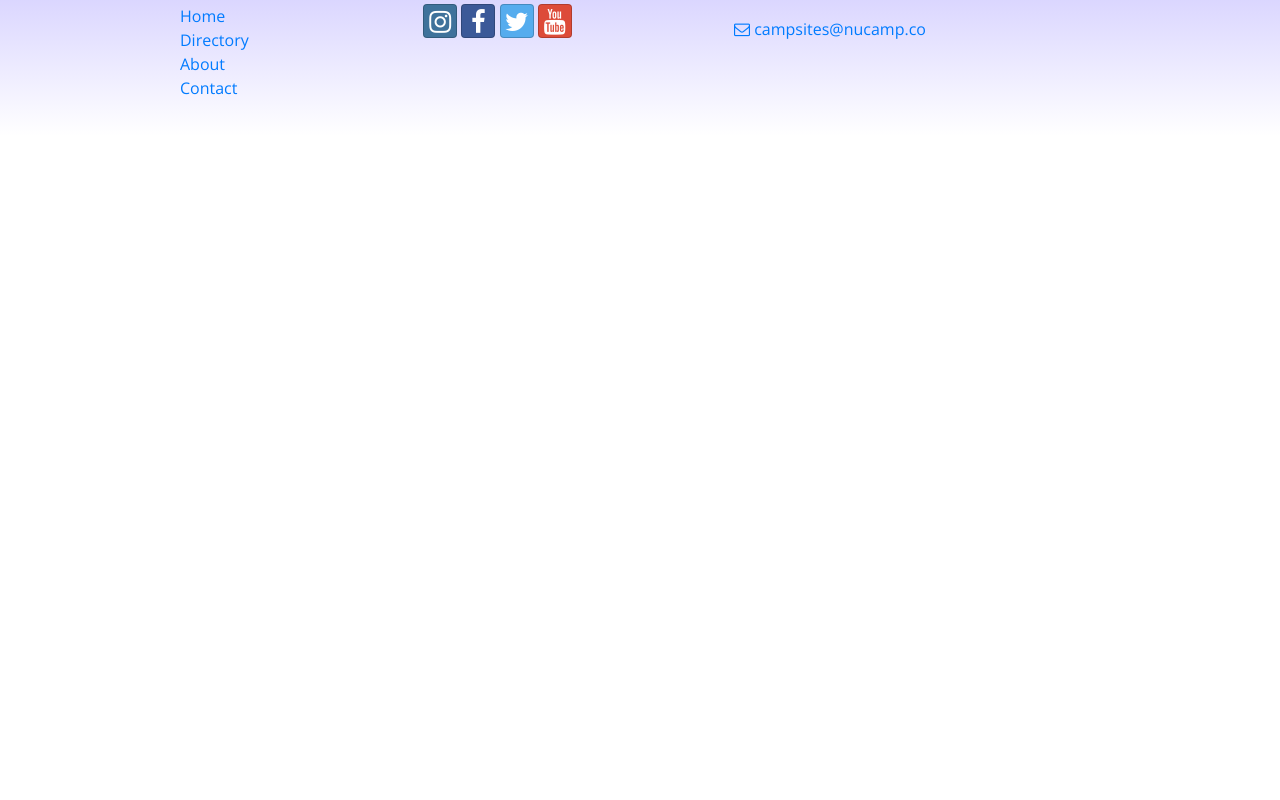
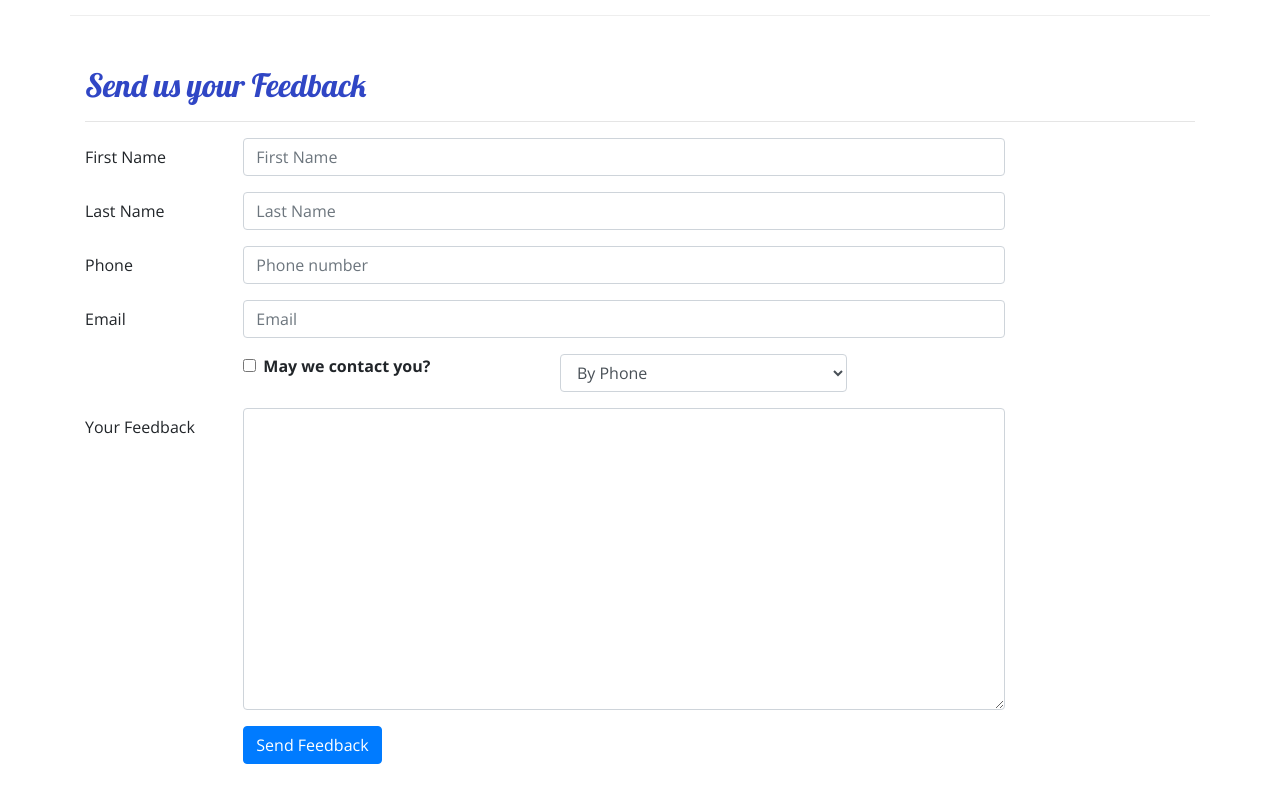
Before and after one commit to JasonH51/NuCampsite, a React (Create React App) app: page /contactus in a window 1280 px wide. Shown: the part 560-1360 px from the top of the page. Before the commit the page ends 800 px from the top, so only its background shows below. Built offline with nearby package versions, Linux system fonts and the light colour scheme.

Commit message:
contactus and Form

```diff
--- /dev/null
+++ b/src/components/AboutComponent.js
@@ -0,0 +1,105 @@
+import React from "react";
+import { Breadcrumb, BreadcrumbItem, Card, CardBody, CardHeader, Media } from "reactstrap";
+import { Link } from "react-router-dom";
+
+function RenderPartner({ partner }) {
+  if (partner) {
+    return (
+      <React.Fragment>
+        <Media object src={partner.image} alt={partner.name} width="150" />
+        <Media body className="ml-5 mb-4">
+          <Media heading>{partner.name}</Media>
+          {partner.description}
+        </Media>
+      </React.Fragment>
+    );
+  }
+  return (
+    <div>
+      <p>empty</p>
+    </div>
+  );
+}
+
+function About(props) {
+  const partners = props.partners.map((partner) => {
+    return (
+      <Media tag="li" key={partner.id}>
+        <RenderPartner partner={partner} />
+      </Media>
+    );
+  });
+
+  return (
+    <div className="container">
+      <div className="row">
+        <div className="col">
+          <Breadcrumb>
+            <BreadcrumbItem>
+              <Link to="/home">Home</Link>
+            </BreadcrumbItem>
+            <BreadcrumbItem active>About Us</BreadcrumbItem>
+          </Breadcrumb>
+          <h2>About Us</h2>
+          <hr />
+        </div>
+      </div>
+      <div className="row row-content">
+        <div className="col-sm-6">
+          <h3>Our Mission</h3>
+          <p>
+            We present a curated database of the best campsites in the vast woods and backcountry of the World Wide Web
+            Wilderness. We increase access to adventure for the public while promoting safe and respectful use of
+            resources. The expert wilderness trekkers on our staff personally verify each campsite to make sure that
+            they are up to our standards. We also present a platform for campers to share reviews on campsites they have
+            visited with each other.
+          </p>
+        </div>
+        <div className="col-sm-6">
+          <Card>
+            <CardHeader className="bg-primary text-white">
+              <h3>Facts At a Glance</h3>
+            </CardHeader>
+            <CardBody>
+              <dl className="row">
+                <dt className="col-6">Founded</dt>
+                <dd className="col-6">February 3, 2016</dd>
+                <dt className="col-6">No. of Campsites in 2019</dt>
+                <dd className="col-6">563</dd>
+                <dt className="col-6">No. of Reviews in 2019</dt>
+                <dd className="col-6">4388</dd>
+                <dt className="col-6">Employees</dt>
+                <dd className="col-6">42</dd>
+              </dl>
+            </CardBody>
+          </Card>
+        </div>
+        <div className="col">
+          <Card className="bg-light mt-3">
+            <CardBody>
+              <blockquote className="blockquote">
+                <p className="mb-0">
+                  I will not follow where the path may lead, but I will go where there is no path, and I will leave a
+                  trail.
+                </p>
+                <footer className="blockquote-footer">
+                  Muriel Strode, <cite title="Source Title">"Wind-Wafted Wild Flowers" - The Open Court, 1903</cite>
+                </footer>
+              </blockquote>
+            </CardBody>
+          </Card>
+        </div>
+      </div>
+      <div className="row row-content">
+        <div className="col-12">
+          <h3>Community Partners</h3>
+        </div>
+        <div className="col mt-4">
+          <Media list>{partners}</Media>
+        </div>
+      </div>
+    </div>
+  );
+}
+
+export default About;
--- a/src/components/CampsiteinfoComponent.js
+++ b/src/components/CampsiteinfoComponent.js
@@ -1,5 +1,6 @@
 import React from "react";
-import { Card, CardImg, CardText, CardBody, CardTitle } from "reactstrap";
+import { Card, CardImg, CardText, CardBody, Breadcrumb, BreadcrumbItem } from "reactstrap";
+import { Link } from "react-router-dom";
 
 function RenderCampsite({ campsite }) {
   return (
@@ -7,7 +8,6 @@
       <Card>
         <CardImg top src={campsite.image} alt={campsite.name} />
         <CardBody>
-          <CardTitle>{campsite.name}</CardTitle>
           <CardText>{campsite.description}</CardText>
         </CardBody>
       </Card>
@@ -45,8 +45,20 @@
     return (
       <div className="container">
         <div className="row">
+          <div className="col">
+            <Breadcrumb>
+              <BreadcrumbItem>
+                <Link to="/directory">Directory</Link>
+              </BreadcrumbItem>
+              <BreadcrumbItem active>{props.campsite.name}</BreadcrumbItem>
+            </Breadcrumb>
+            <h2>{props.campsite.name}</h2>
+            <hr />
+          </div>
+        </div>
+        <div className="row">
           <RenderCampsite campsite={props.campsite} />
-          <RenderComments comments={props.campsite.comments} />
+          <RenderComments comments={props.comments} />
         </div>
       </div>
     );
--- a/src/components/ContactComponent.js
+++ b/src/components/ContactComponent.js
@@ -1,10 +1,50 @@
-import React from "react";
+import React, { Component } from "react";
+import { Breadcrumb, BreadcrumbItem, Button, Form, FormGroup, Label, Input, Col } from "reactstrap";
+import { Link } from "react-router-dom";
 
-function Contact(props) {
+class Contact extends Component {
+  constructor(props) {
+    super(props);
+
+    this.state = {
+      firstName: "",
+      lastName: "",
+      phoneNum: "",
+      email: "",
+      agree: "",
+      contactType: "",
+      feedback: "",
+    };
+    this.handleSubmit = this.handleSubmit.bind(this);
+    this.handleInputChange = this.handleInputChange.bind(this);
+  }
+
+  handleInputChange(event) {
+    const target = event.target;
+    const name = target.name;
+    const value = target.type === "checkbox" ? target.checked : target.value;
+    this.setState({
+      [name]: value,
+    });
+  }
+
+  handleSubmit(event) {
+    console.log("current state is: " + JSON.stringify(this.state));
+    alert("current state is: " + JSON.stringify(this.state));
+    event.preventDefault();
+  }
+
+  render() {
     return (
       <div className="container">
         <div className="row">
           <div className="col">
+            <Breadcrumb>
+              <BreadcrumbItem>
+                <Link to="/home">Home</Link>
+              </BreadcrumbItem>
+              <BreadcrumbItem active>Contact Us</BreadcrumbItem>
+            </Breadcrumb>
             <h2>Contact Us</h2>
             <hr />
           </div>
@@ -31,8 +71,127 @@
             </a>
           </div>
         </div>
+        <div className="row row-content">
+          <div className="col-12">
+            <h2>Send us your Feedback</h2>
+            <hr />
+          </div>
+          <div className="col-md-10">
+            <Form onSubmit={this.handleSubmit}>
+              <FormGroup row>
+                <Label htmlFor="firstName" md={2}>
+                  First Name
+                </Label>
+                <Col md={10}>
+                  <Input
+                    type="text"
+                    id="firstName"
+                    name="firstName"
+                    placeholder="First Name"
+                    value={this.state.firstName}
+                    onChange={this.handleInputChange}
+                  />
+                </Col>
+              </FormGroup>
+              <FormGroup row>
+                <Label htmlFor="lastName" md={2}>
+                  Last Name
+                </Label>
+                <Col md={10}>
+                  <Input
+                    type="text"
+                    id="lastName"
+                    name="lastName"
+                    placeholder="Last Name"
+                    value={this.state.lastName}
+                    onChange={this.handleInputChange}
+                  />
+                </Col>
+              </FormGroup>
+              <FormGroup row>
+                <Label htmlFor="phoneNum" md={2}>
+                  Phone
+                </Label>
+                <Col md={10}>
+                  <Input
+                    type="tel"
+                    id="phoneNum"
+                    name="phoneNum"
+                    placeholder="Phone number"
+                    value={this.state.phoneNum}
+                    onChange={this.handleInputChange}
+                  />
+                </Col>
+              </FormGroup>
+              <FormGroup row>
+                <Label htmlFor="email" md={2}>
+                  Email
+                </Label>
+                <Col md={10}>
+                  <Input
+                    type="email"
+                    id="email"
+                    name="email"
+                    placeholder="Email"
+                    value={this.state.email}
+                    onChange={this.handleInputChange}
+                  />
+                </Col>
+              </FormGroup>
+              <FormGroup row>
+                <Col md={{ size: 4, offset: 2 }}>
+                  <FormGroup check>
+                    <Label check>
+                      <Input
+                        type="checkbox"
+                        name="agree"
+                        checked={this.state.agree}
+                        onChange={this.handleInputChange}
+                      />{" "}
+                      <strong>May we contact you?</strong>
+                    </Label>
+                  </FormGroup>
+                </Col>
+                <Col md={4}>
+                  <Input
+                    type="select"
+                    name="contactType"
+                    value={this.state.contactType}
+                    onChange={this.handleInputChange}
+                  >
+                    <option>By Phone</option>
+                    <option>By Email</option>
+                  </Input>
+                </Col>
+              </FormGroup>
+              <FormGroup row>
+                <Label htmlFor="feedback" md={2}>
+                  Your Feedback
+                </Label>
+                <Col md={10}>
+                  <Input
+                    type="textarea"
+                    id="feedback"
+                    name="feedback"
+                    rows="12"
+                    value={this.state.feedback}
+                    onChange={this.handleInputChange}
+                  ></Input>
+                </Col>
+              </FormGroup>
+              <FormGroup row>
+                <Col md={{ size: 10, offset: 2 }}>
+                  <Button type="submit" color="primary">
+                    Send Feedback
+                  </Button>
+                </Col>
+              </FormGroup>
+            </Form>
+          </div>
+        </div>
       </div>
     );
   }
+}
 
 export default Contact;
--- a/src/components/DirectoryComponent.js
+++ b/src/components/DirectoryComponent.js
@@ -1,14 +1,16 @@
 import React from "react";
-import { Card, CardImg, CardImgOverlay, CardTitle } from "reactstrap";
-import CampsiteInfo from "./CampsiteinfoComponent";
+import { Card, CardImg, CardImgOverlay, CardTitle, Breadcrumb, BreadcrumbItem } from "reactstrap";
+import { Link } from "react-router-dom";
 
 function RenderDirectoryItem({ campsite }) {
   return (
     <Card>
-      <CardImg width="100%" src={campsite.image} alt={campsite.name} />
-      <CardImgOverlay>
-        <CardTitle>{campsite.name}</CardTitle>
-      </CardImgOverlay>
+      <Link to={`/directory/${campsite.id}`}>
+        <CardImg width="100%" src={campsite.image} alt={campsite.name} />
+        <CardImgOverlay>
+          <CardTitle>{campsite.name}</CardTitle>
+        </CardImgOverlay>
+      </Link>
     </Card>
   );
 }
@@ -23,18 +25,21 @@
   });
   return (
     <div className="container">
+      <div className="row">
+        <div className="col">
+          <Breadcrumb>
+            <BreadcrumbItem>
+              <Link to="/home">Home</Link>
+            </BreadcrumbItem>
+            <BreadcrumbItem active>Directory</BreadcrumbItem>
+          </Breadcrumb>
+          <h2>Directory</h2>
+          <hr />
+        </div>
+      </div>
       <div className="row">{directory}</div>
     </div>
   );
 }
 
 export default Directory;
-
-{
-  /* <div className="row">
-          <div className="col-md-5 m-1">{this.renderSelectedCampsite(this.state.selectedCampsite)}</div>
-        </div> */
-}
-{
-  /* <CampsiteInfo campsite={this.state.selectedCampsite} /> */
-}
--- a/src/components/MainComponent.js
+++ b/src/components/MainComponent.js
@@ -4,8 +4,9 @@
 import Directory from "./DirectoryComponent";
 import CampsiteInfo from "./CampsiteinfoComponent";
 import Home from "./HomeComponent";
+import About from "./AboutComponent";
+import Contact from "./ContactComponent";
 import { Switch, Route, Redirect } from "react-router-dom";
-import Contact from "./ContactComponent";
 import { COMMENTS } from "../shared/comments";
 import { PARTNERS } from "../shared/partners";
 import { PROMOTIONS } from "../shared/promotions";
@@ -33,12 +34,23 @@
       );
     };
 
+    const CampsiteWithId = ({ match }) => {
+      return (
+        <CampsiteInfo
+          campsite={this.state.campsites.filter((campsite) => campsite.id === +match.params.campsiteId)[0]}
+          comments={this.state.comments.filter((comment) => comment.campsiteId === +match.params.campsiteId)}
+        />
+      );
+    };
+
     return (
       <div>
         <Header />
         <Switch>
           <Route path="/home" component={HomePage} />
           <Route exact path="/directory" render={() => <Directory campsites={this.state.campsites} />} />
+          <Route path="/directory/:campsiteId" component={CampsiteWithId} />
+          <Route exact path="/aboutus" render={() => <About partners={this.state.partners} />} />
           <Route exact path="/contactus" component={Contact} />
           <Redirect to="/home" />
         </Switch>
```
Lines whose indentation alone changed are shown as unchanged.
